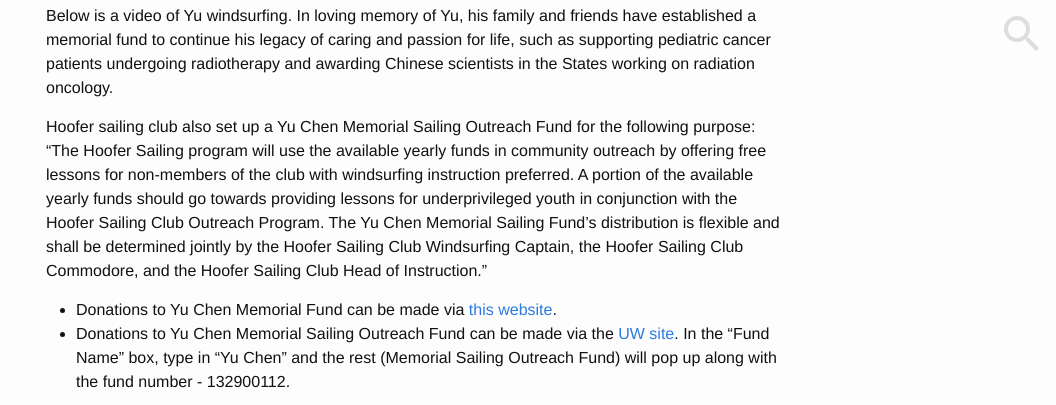
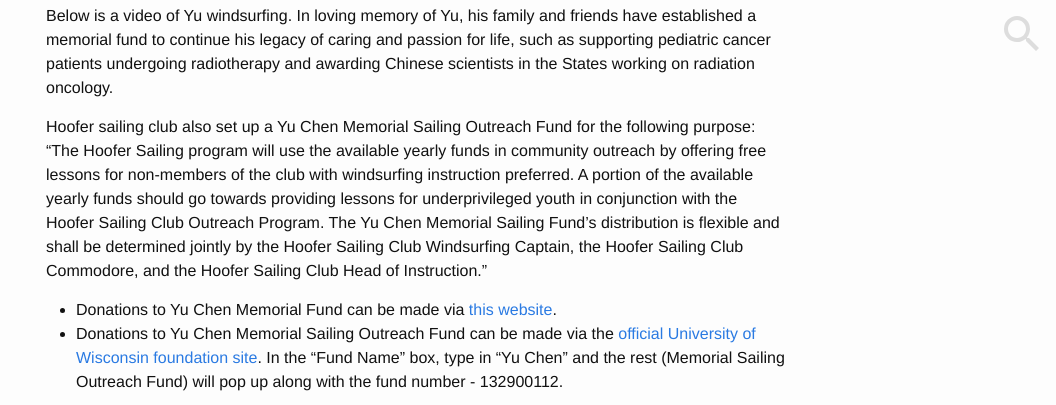
Before and after one commit to nosarthur/nosarthur.github.io, a Jekyll site: the page built from _posts/2017-06-18-Yu.md, in a window 1280 px wide and 900 px high, scrolled down 1054 px, cut to the strip 0-405 px from the top of the window. Shown: the whole strip, without its empty margins (224-1280 px from the left). Built offline with Jekyll 4.4.1, drawn with Linux system fonts in a browser that asks for light colours; comment, search, counter and statistics services are not loaded.

Commit message:
Update 2017-06-18-Yu.md

```diff
--- a/_posts/2017-06-18-Yu.md
+++ b/_posts/2017-06-18-Yu.md
@@ -43,6 +43,6 @@
 Hoofer sailing club also set up a Yu Chen Memorial Sailing Outreach Fund for the following purpose: "The Hoofer Sailing program will use the available yearly funds in community outreach by offering free lessons for non-members of the club with windsurfing instruction preferred. A portion of the available yearly funds should go towards providing lessons for underprivileged youth in conjunction with the Hoofer Sailing Club Outreach Program. The Yu Chen Memorial Sailing Fund's distribution is flexible and shall be determined jointly by the Hoofer Sailing Club Windsurfing Captain, the Hoofer Sailing Club Commodore, and the Hoofer Sailing Club Head of Instruction."
 
 * Donations to Yu Chen Memorial Fund can be made via [this website](http://yuchenmemorial.org/).
-* Donations to Yu Chen Memorial Sailing Outreach Fund can be made via the [UW site](https://secure.supportuw.org/give/). In the "Fund Name" box, type in "Yu Chen" and the rest (Memorial Sailing Outreach Fund) will pop up along with the fund number - 132900112.
+* Donations to Yu Chen Memorial Sailing Outreach Fund can be made via the [official University of Wisconsin foundation site](https://secure.supportuw.org/give/). In the "Fund Name" box, type in "Yu Chen" and the rest (Memorial Sailing Outreach Fund) will pop up along with the fund number - 132900112.
 
 {% include youtubePlayer.html id="7-NG6VOFDcA" %}
```
